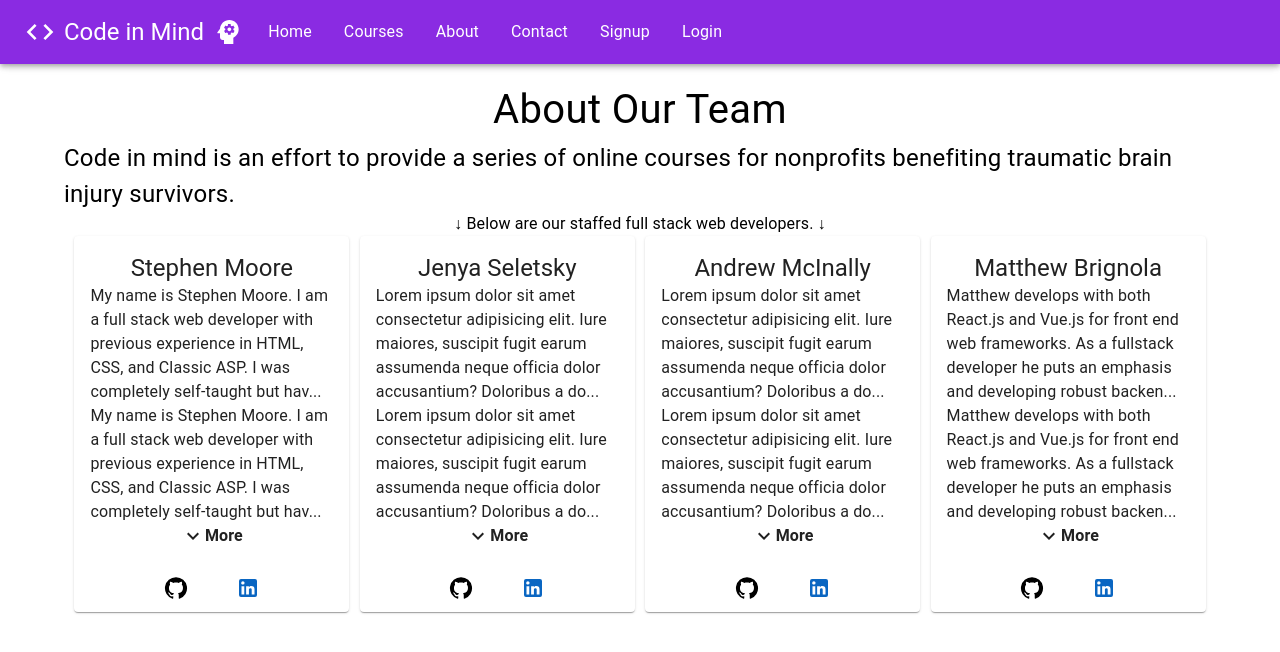
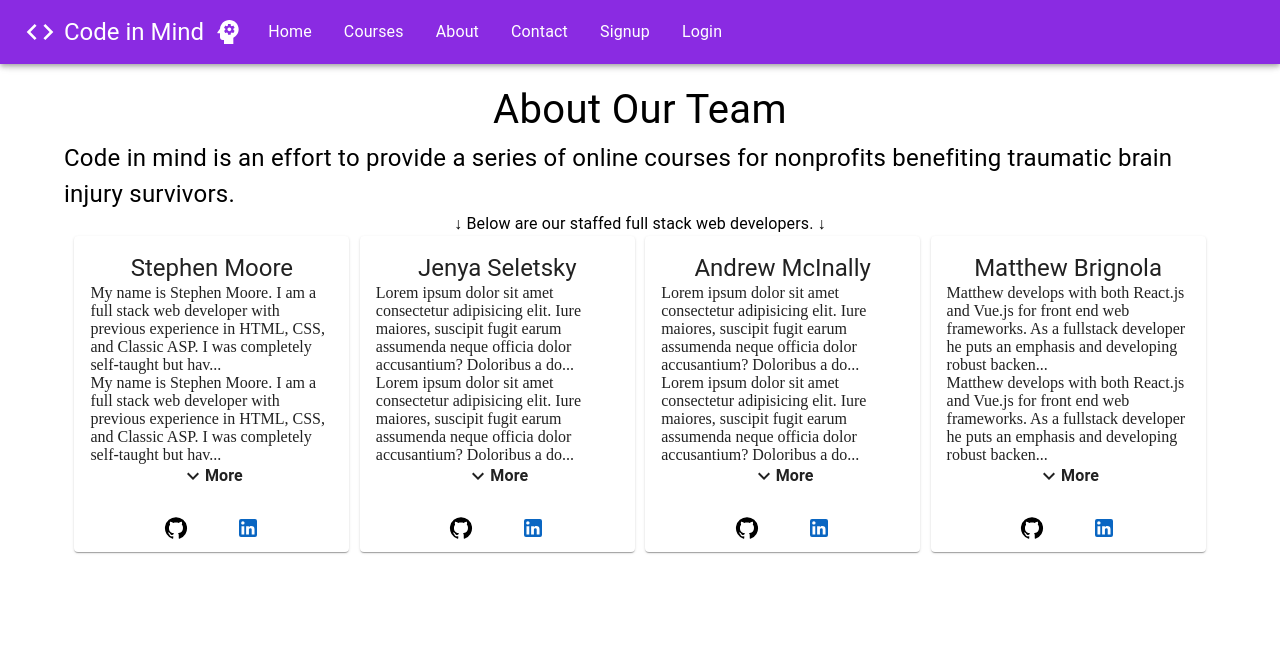
Before and after one commit to judo2000/code_in_mind, a React (Create React App) app in the folder client/: page /about in a window 1280 px wide. Shown: the top 652 px of the page. Built offline with nearby package versions, Linux system fonts and the light colour scheme.

Commit message:
about page console wornings fixed by switching nested typography element to a box

```diff
--- a/client/src/components/Profile.js
+++ b/client/src/components/Profile.js
@@ -1,4 +1,5 @@
 import Card from "@mui/material/Card";
+import Box from "@mui/material/Box";
 import CardActions from "@mui/material/CardActions";
 import CardContent from "@mui/material/CardContent";
 import Button from "@mui/material/Button";
@@ -50,7 +51,7 @@ export default function Profile(props) {
           {props.name}
         </Typography>
         {/* Read More */}
-        <Typography sx={{ display: "flex", flexDirection: "column" }}>
+        <Box sx={{ display: "flex", flexDirection: "column" }}>
           {more ? short : props.summary}
           <div
             style={{
@@ -61,7 +62,7 @@ export default function Profile(props) {
           >
             {showMore ? less : more}
           </div>
-        </Typography>
+        </Box>
       </CardContent>
       <CardActions sx={{ display: "flex", justifyContent: "center" }}>
         <Button
```
